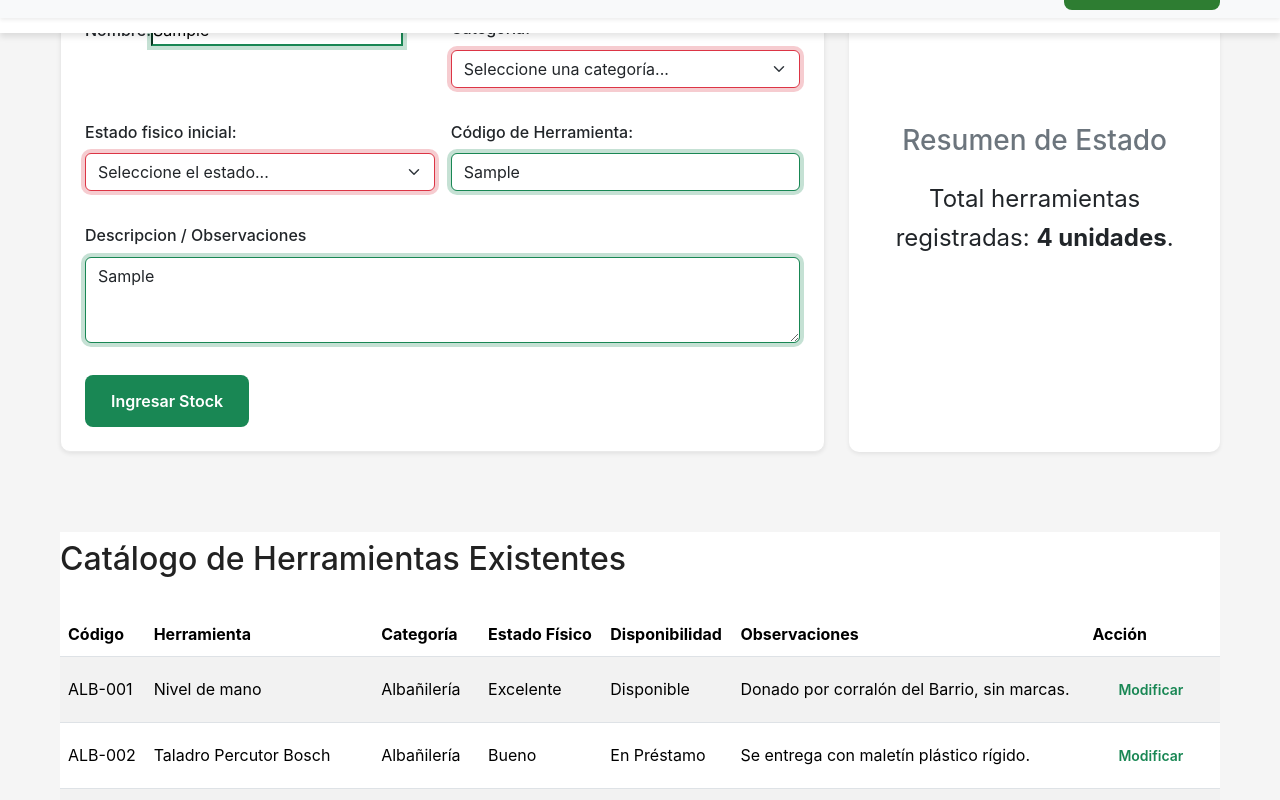
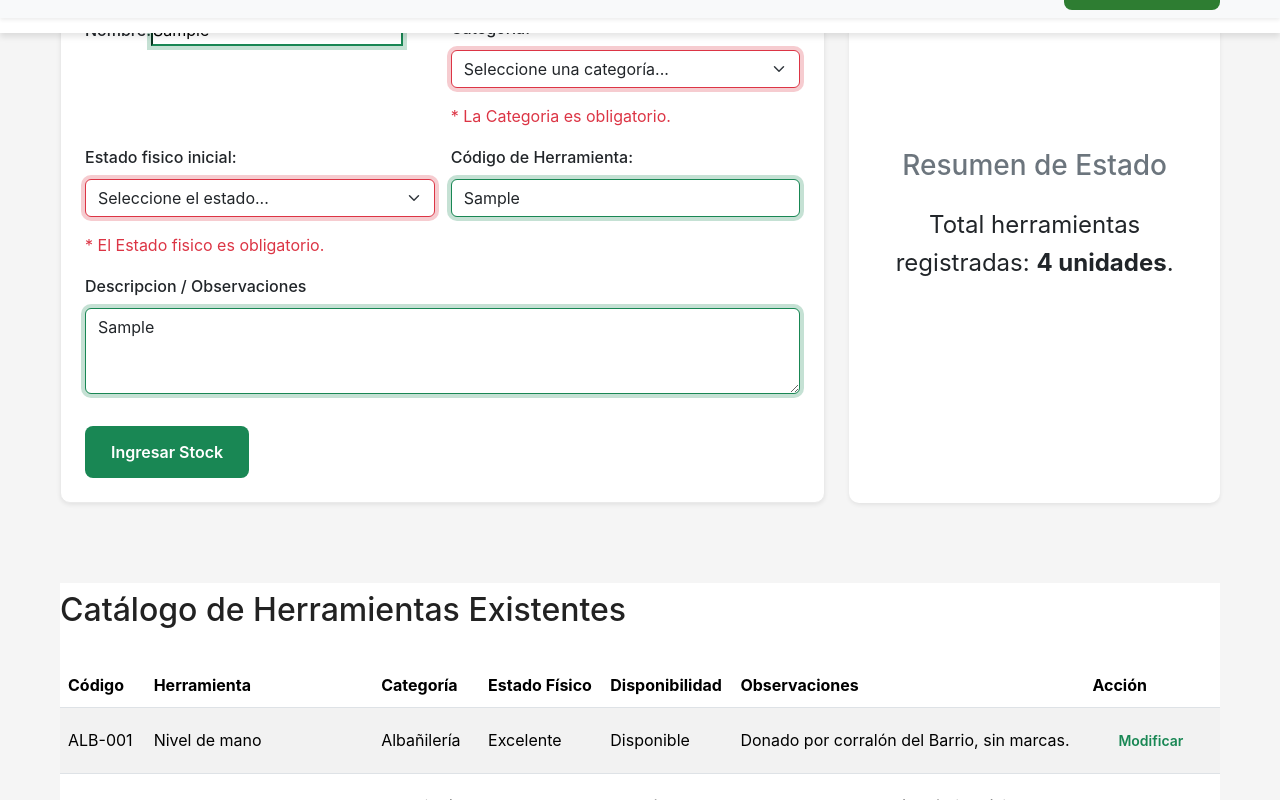
Before and after one commit to ByteBuildersCba/Inventory-App-FullStack, an Angular app in the folder frontend/ToolShareCBA/: page /admin/inventario in a window 1280 px wide. Both pictures are taken after typing "Sample", "Sample", "Sample" into the empty fields and a click on the button "Ingresar Stock". Shown: the part 416-1216 px from the top of the page. Built offline with nearby package versions, Linux system fonts and the light colour scheme.

Commit message:
fix: corregir ubicacion de mensajes de error en selectores de inventario

```diff
--- a/frontend/ToolShareCBA/src/app/pages/admin/inventario/inventario.html
+++ b/frontend/ToolShareCBA/src/app/pages/admin/inventario/inventario.html
@@ -18,31 +18,33 @@
                         <div class="col-12 col-sm-6">
                             <label class="form-label">Categoría:</label>
                             <select formControlName="categoria" class="form-select" required>
-                                @if (inventarioForm.get('categoria')?.invalid && inventarioForm.get('categoria')?.touched) {
-                              <span class="text-danger">* El nombre es obligatorio.</span>}
+
                                 <option value="" disabled selected>Seleccione una categoría...</option>
                                 <option value="albañileria">Albañilería</option>
                                 <option value="electricidad">Electricidad</option>
                                 <option value="carpinteria">Carpintería</option>
                                 <option value="jardineria">Jardinería</option>
                             </select>
+                             @if (inventarioForm.get('categoria')?.invalid && inventarioForm.get('categoria')?.touched) {
+                              <span class="text-danger">* La Categoria es obligatorio.</span>}
                         </div>
                         <div class="col-12 col-sm-6">
                             <label class="form-label">Estado fisico inicial:</label>
                             <select formControlName = "estadoFisico" class="form-select" required>
-                                @if (inventarioForm.get('estadoFisico')?.invalid && inventarioForm.get('estadoFisico')?.touched) {
-                              <span class="text-danger">* El nombre es obligatorio.</span>}
+
                                 <option value="" disabled selected>Seleccione el estado...</option>
                                 <option value="excelente">Excelente</option>
                                 <option value="bueno">Bueno</option>
                                 <option value="regular">Regular / Requiere Mantenimiento</option>
                             </select>
+                            @if (inventarioForm.get('estadoFisico')?.invalid && inventarioForm.get('estadoFisico')?.touched) {
+                              <span class="text-danger">* El Estado fisico es obligatorio.</span>}
                         </div>
                         <div class="col-12 col-sm-6" >
                             <label class="form-label">Código de Herramienta:</label>
                             <input type="text" formControlName="codigo" class="form-control" placeholder="Ej: ALB-004" required>
                              @if (inventarioForm.get('codigo')?.invalid && inventarioForm.get('codigo')?.touched) {
-                              <span class="text-danger">* El nombre es obligatorio.</span>}
+                              <span class="text-danger">* El código es obligatorio.</span>}
                         </div>
                         <div class="col-12">
                             <label class="form-label">Descripcion / Observaciones</label>
```
